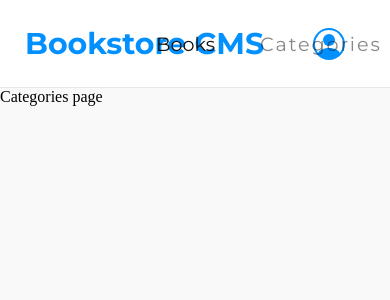
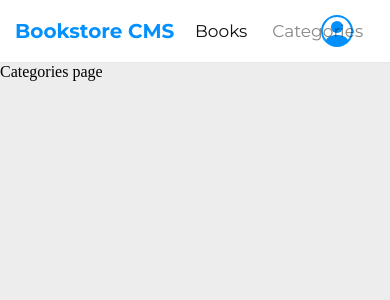
Before and after one commit to mariegrace31/bookstore, a React (Create React App) app: page /categories in a window 390 px wide. Shown: the top 300 px of the page. Built offline with nearby package versions, Linux system fonts and the light colour scheme.

Commit message:
Improve the styling

```diff
--- a/src/styles/App.css
+++ b/src/styles/App.css
@@ -9,7 +9,7 @@
 }
 
 body {
-  background-color: #faf9f9;
+  background-color: #eeeded;
 }
 
 .navbar {
@@ -34,6 +34,7 @@ body {
   text-decoration: none;
   color: #121212;
   font-size: 1.2rem;
+  font-family: "Montserrat", sans-serif;
 }
 
 .nav {
@@ -42,21 +43,11 @@ body {
 
 .nav:nth-child(2) {
   opacity: 0.5;
-  font-family: "Montserrat", sans-serif;
-  font-size: 0.813rem;
-  letter-spacing: 1.9px;
-  color: #121212;
-}
-
-.nav:nth-child(1) {
-  font-family: "Montserrat", sans-serif;
-  color: #121212;
 }
 
 .nav-link:hover {
   color: #0290ff;
   cursor: pointer;
-  transition: 0.3s;
 }
 
 .logo {
@@ -68,11 +59,6 @@ body {
   margin: auto 6%;
   color: #0290ff;
   font-size: 2rem;
-}
-
-.user-icon:hover {
-  cursor: pointer;
-  color: #5bb8ff;
 }
 
 .main-container {
@@ -108,7 +94,6 @@ body {
   font-family: "RobotoSlab", sans-serif;
   font-size: 1.375rem;
   font-weight: bold;
-  letter-spacing: -0.2px;
   color: #121212;
 }
 
@@ -123,7 +108,6 @@ body {
   list-style: none;
   font-size: 0.875rem;
   display: flex;
-  color: #4386bf;
   margin-top: 1rem;
   gap: 10px;
   text-transform: capitalize;
@@ -132,10 +116,7 @@ body {
 .comment-container li {
   font-family: "RobotoSlab", sans-serif;
   font-weight: 300;
-}
-
-.comment-container li:hover {
-  color: #5bb8ff;
+  color: #4386bf;
 }
 
 .btn-remove {
@@ -145,10 +126,6 @@ body {
   font-size: 14px;
   text-transform: capitalize;
   cursor: pointer;
-}
-
-.btn-remove:hover {
-  color: #5bb8ff;
 }
 
 .main-completed {
@@ -190,7 +167,7 @@ body {
 }
 
 .chapter-container {
-  margin-left: 40px;
+  padding-left: 20px;
 }
 
 .current {
@@ -205,9 +182,7 @@ body {
 .chapter {
   font-size: 1rem;
   font-weight: 300;
-  letter-spacing: -0.4px;
   text-transform: capitalize;
-  margin: 5px auto;
   font-family: "RobotoSlab", sans-serif;
   color: #121212;
 }
@@ -217,15 +192,13 @@ body {
   background-color: #0290ff;
   border-radius: 3px;
   padding: 10px;
-  font-size: 0.813rem;
-  font-weight: 300;
+  text-align: center;
 }
 
 .update-content {
   font-family: "RobotoSlab", sans-serif;
   font-size: 0.813rem;
   font-weight: 300;
-  letter-spacing: 0.5px;
   color: white;
 }
 
@@ -238,7 +211,6 @@ body {
   color: #888;
   font-size: 1.25rem;
   font-weight: bold;
-  letter-spacing: -0.18px;
   padding: 8px;
 }
 
@@ -252,17 +224,10 @@ body {
   border-radius: 4px;
 }
 
-.input-title:focus {
-  outline: 1px solid #0290ff;
-  border-radius: 3px;
-  border: none;
-}
-
 .input-title::placeholder {
   color: #c4c4c4;
   font-family: "Montserrat", sans-serif;
   font-size: 1rem;
-  letter-spacing: -0.15px;
 }
 
 .input-author {
@@ -277,12 +242,6 @@ body {
   font-family: "Montserrat", sans-serif;
   font-size: 1rem;
   letter-spacing: -0.15px;
-}
-
-.input-author:focus {
-  outline: 1px solid #0290ff;
-  border-radius: 3px;
-  border: none;
 }
 
 .add-btn {
@@ -308,5 +267,69 @@ body {
 }
 
 @media (max-width: 768px) {
+  .navbar {
+    padding: 15px;
+  }
 
+  .nav-items {
+    gap: 25px;
+    left: 50%;
+  }
+
+  .logo.Text-Style-3 {
+    font-size: 20px;
+  }
+
+  .nav-link {
+    font-size: 17px;
+  }
+
+  .main-container {
+    margin: 10px;
+  }
+
+  .book-container {
+    align-items: center;
+  }
+
+  .comment-container {
+    font-size: 0.75rem;
+    gap: 3px;
+  }
+
+  .oval {
+    width: 25%;
+  }
+
+  .comp-container h4 {
+    font-size: 20px;
+  }
+
+  .complited {
+    font-size: 12px;
+  }
+
+  .line {
+    height: 8rem;
+  }
+
+  .chapter,
+  .update-content {
+    font-size: 12px;
+  }
+
+  .form input {
+    display: flex;
+    flex-direction: column;
+  }
+
+  .input-title,
+  .input-author {
+    padding: 15px;
+    width: 50%;
+  }
+
+  .add-btn {
+    margin-left: 5px;
+  }
 }
```
